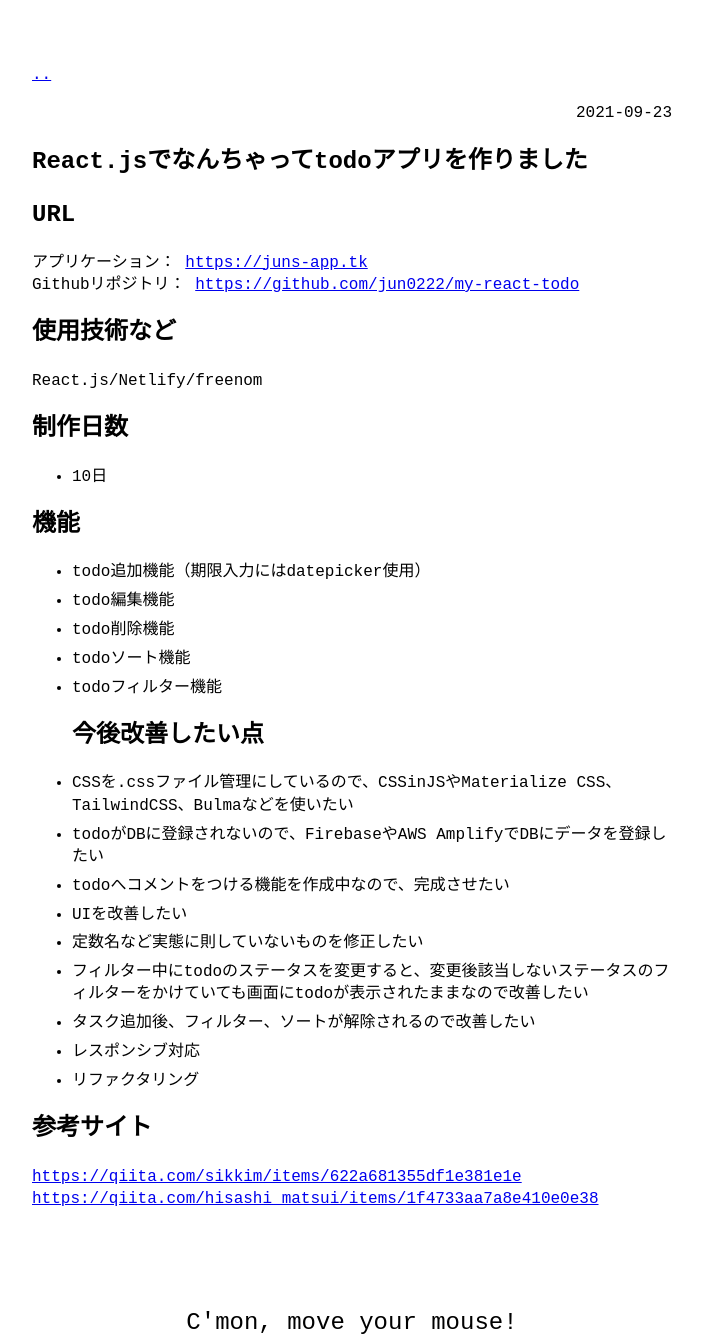
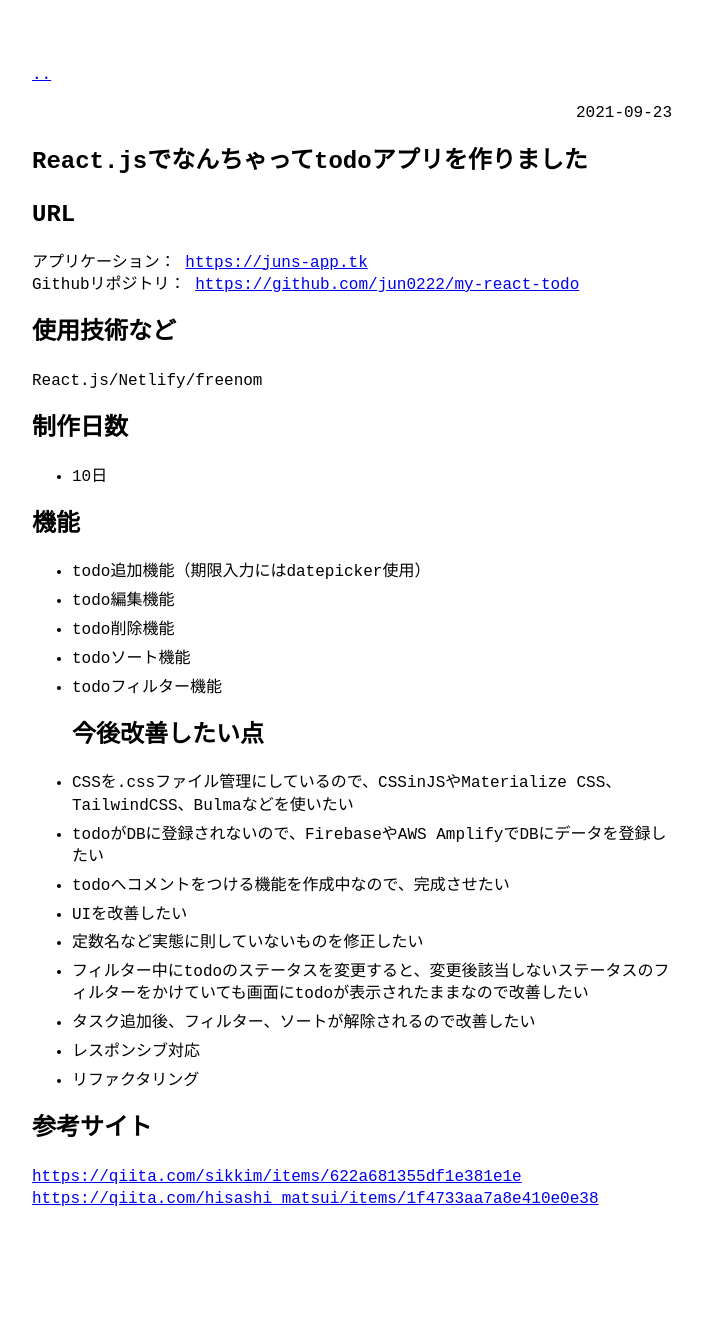
Before and after one commit to jun0222/jekyll-my-blog, a Jekyll site: the page built from _posts/2021-09-23-React.jsでなんちゃってtodoアプリを作りました.md, in a window 1280 px wide. Shown: the whole page, without its empty margins (288-990 px from the left). Built offline with Jekyll 4.4.1, drawn with Linux system fonts in a browser that asks for light colours; after the commit the page ends 1290 px from its top, so only the background shows below that.

Commit message:
更新 _posts/2021-09-23-React.jsでなんちゃってtodoアプリを作りました.md

```diff
--- a/_posts/2021-09-23-React.jsでなんちゃってtodoアプリを作りました.md
+++ b/_posts/2021-09-23-React.jsでなんちゃってtodoアプリを作りました.md
@@ -1,6 +1,5 @@
 ---
 layout: post
-custom_js: mouse_coords
 ---
 
 # URL
```
